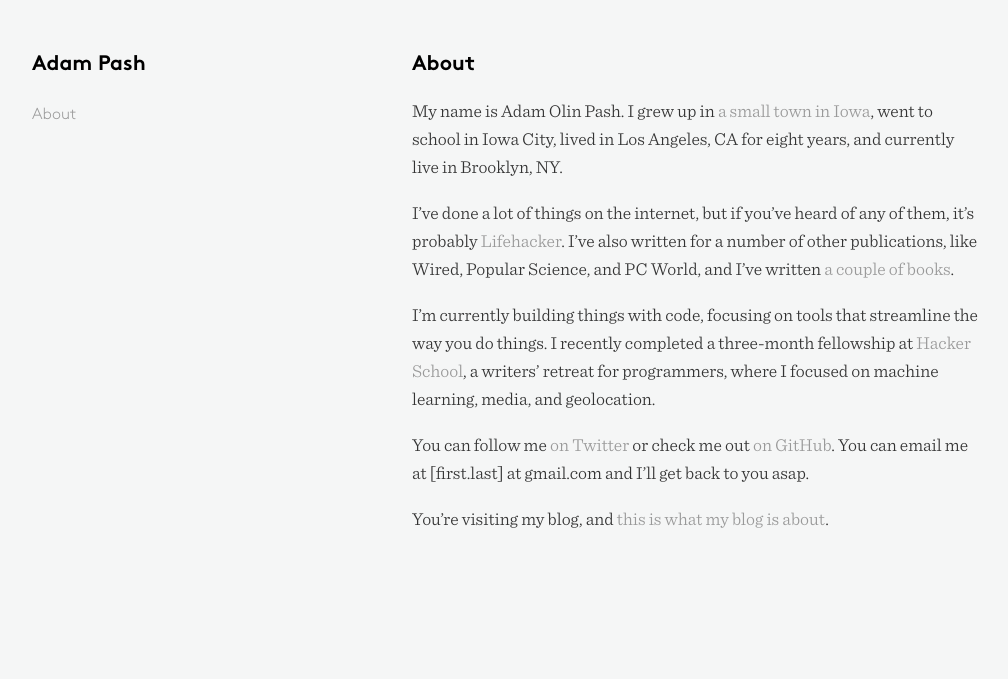
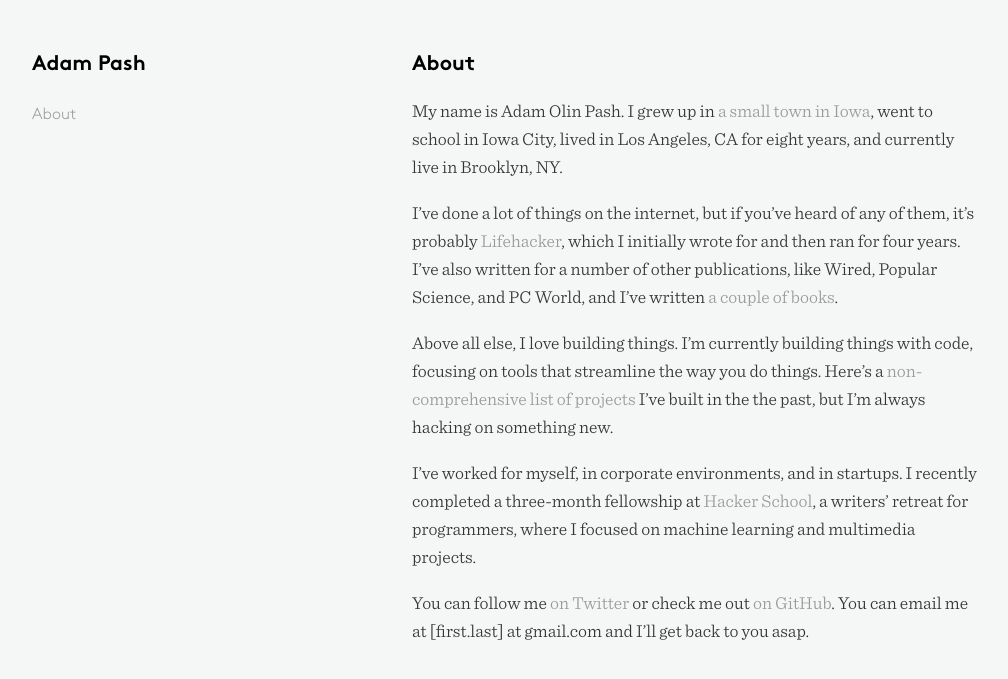
Before and after one commit to adampash/adampash.github.io, a Jekyll site: the page built from about.markdown, in a window 1280 px wide. Shown: the top 679 px of the page, without its empty margins (38-1046 px from the left). Built offline with Jekyll 4.4.1, drawn with Linux system fonts in a browser that asks for light colours; Markdown is read by kramdown in place of the engine named in the settings.

Commit message:
Updated about page; added projects page

```diff
--- a/about.markdown
+++ b/about.markdown
@@ -6,10 +6,10 @@
 
 My name is Adam Olin Pash. I grew up in [a small town in Iowa](http://www.cityofharlan.com/), went to school in Iowa City, lived in Los Angeles, CA for eight years, and currently live in Brooklyn, NY.
 
-I've done a lot of things on the internet, but if you've heard of any of them, it's probably [Lifehacker](http://lifehacker.com). I've also written for a number of other publications, like Wired, Popular Science, and PC World, and I've written [a couple of books](http://www.amazon.com/Adam-Pash/e/B001JRYOY6/).
+I've done a lot of things on the internet, but if you've heard of any of them, it's probably [Lifehacker](http://lifehacker.com), which I initially wrote for and then ran for four years. I've also written for a number of other publications, like Wired, Popular Science, and PC World, and I've written [a couple of books](http://www.amazon.com/Adam-Pash/e/B001JRYOY6/).
 
-I'm currently building things with code, focusing on tools that streamline the way you do things. I recently completed a three-month fellowship at [Hacker School](https://www.hackerschool.com/), a writers' retreat for programmers, where I focused on machine learning, media, and geolocation.
+Above all else, I love building things. I'm currently building things with code, focusing on tools that streamline the way you do things. Here's a [non-comprehensive list of projects](/projects) I've built in the the past, but I'm always hacking on something new.
+
+I've worked for myself, in corporate environments, and in startups. I recently completed a three-month fellowship at [Hacker School](https://www.hackerschool.com/), a writers' retreat for programmers, where I focused on machine learning and multimedia projects.
 
 You can follow me [on Twitter](https://twitter.com/adampash) or check me out [on GitHub](https://github.com/adampash/). You can email me at \[first.last\] at gmail.com and I'll get back to you asap.
-
-You're visiting my blog, and [this is what my blog is about](/im-blogging-again/).
```
Also changed, not shown: projects.markdown (added, +60 -0 lines), README.md.
